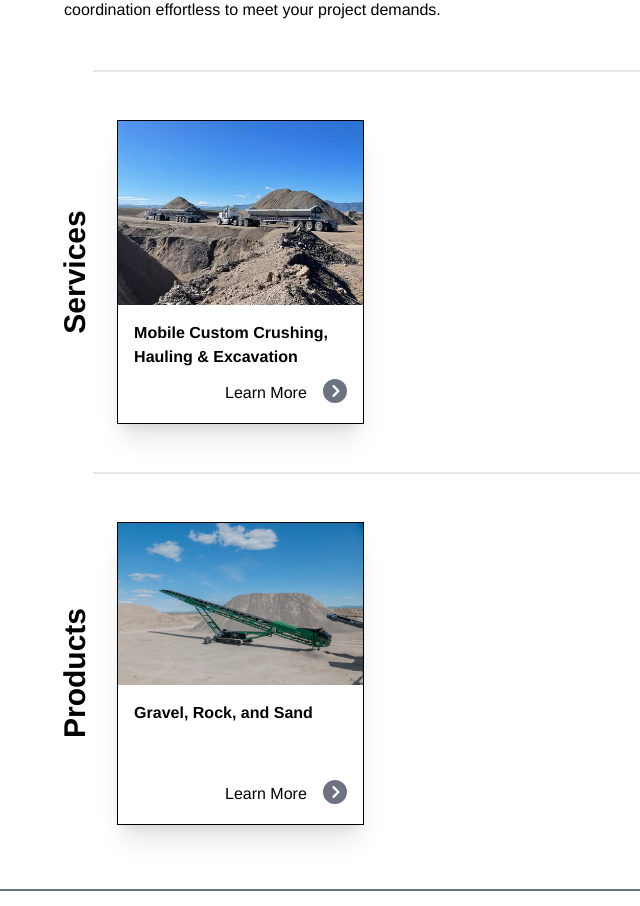
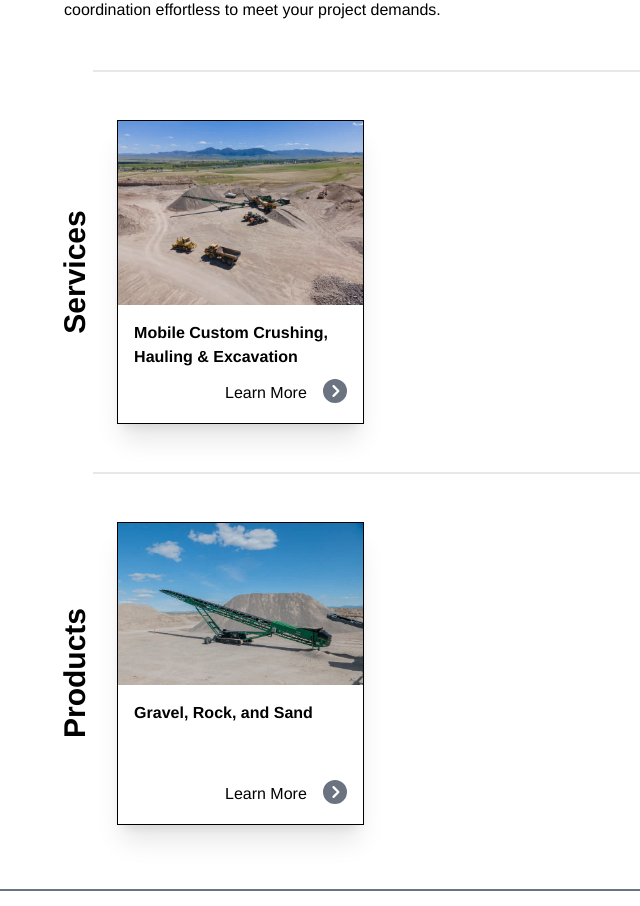
Before and after one commit to foleyb25/stevens-custom-crushing-and-gravel, a Vue app: page /#/ in a window 1280 px wide. Shown: the part 1120-2026 px from the top of the page, without its empty margins (0-640 px from the left). Built offline with nearby package versions, Linux system fonts and the light colour scheme.

Commit message:
changing services card image

```diff
--- a/src/pages/HomeView.vue
+++ b/src/pages/HomeView.vue
@@ -47,11 +47,11 @@
 import {onMounted, reactive} from "vue"
 import HeroContentComponent from "/src/components/HeroContentComponent.vue";
 import CardComponent from "/src/components/CardComponent.vue";
-import ServicesPageSmallImage from "/src/assets/images/compressed_services_small.jpg"
+import ServicesPageImage from "/src/assets/images/compressed_service_img4.jpg"
 import ProductsPageImage from "/src/assets/images/compressed_products_main.jpg"
 
 const services = reactive([
-  { serviceName: "Mobile Custom Crushing, Hauling & Excavation", productDetails: [], imageSource: ServicesPageSmallImage, serviceLink: "/services", isLink: true },
+  { serviceName: "Mobile Custom Crushing, Hauling & Excavation", productDetails: [], imageSource: ServicesPageImage, serviceLink: "/services", isLink: true },
 ])
 
 const products = reactive([
--- a/src/pages/ProductView.vue
+++ b/src/pages/ProductView.vue
@@ -68,7 +68,7 @@
 <script setup>
 import { onMounted, reactive } from "vue"
 import ProductsPageImage from "/src/assets/images/compressed_products_main.jpg"
-import ServicesPageSmallImage from "/src/assets/images/compressed_services_small.jpg"
+import ServicesPageImage from "/src/assets/images/compressed_service_img4.jpg"
 import CardComponent from "/src/components/CardComponent.vue"
 import SandImage from "/src/assets/images/compressed_Sand.jpg"
 import AsphaltImage from "/src/assets/images/compressed_Asphalt.jpg"
@@ -113,7 +113,7 @@ const ProductSummary = reactive([
 ])
 
 const services = reactive([
-  { serviceName: "Mobile Custom Crushing, Hauling & Excavation", productDetails: [], imageSource: ServicesPageSmallImage, serviceLink: "/services", isLink: true },
+  { serviceName: "Mobile Custom Crushing, Hauling & Excavation", productDetails: [], imageSource: ServicesPageImage, serviceLink: "/services", isLink: true },
 ])
 
 onMounted(() => {
```
